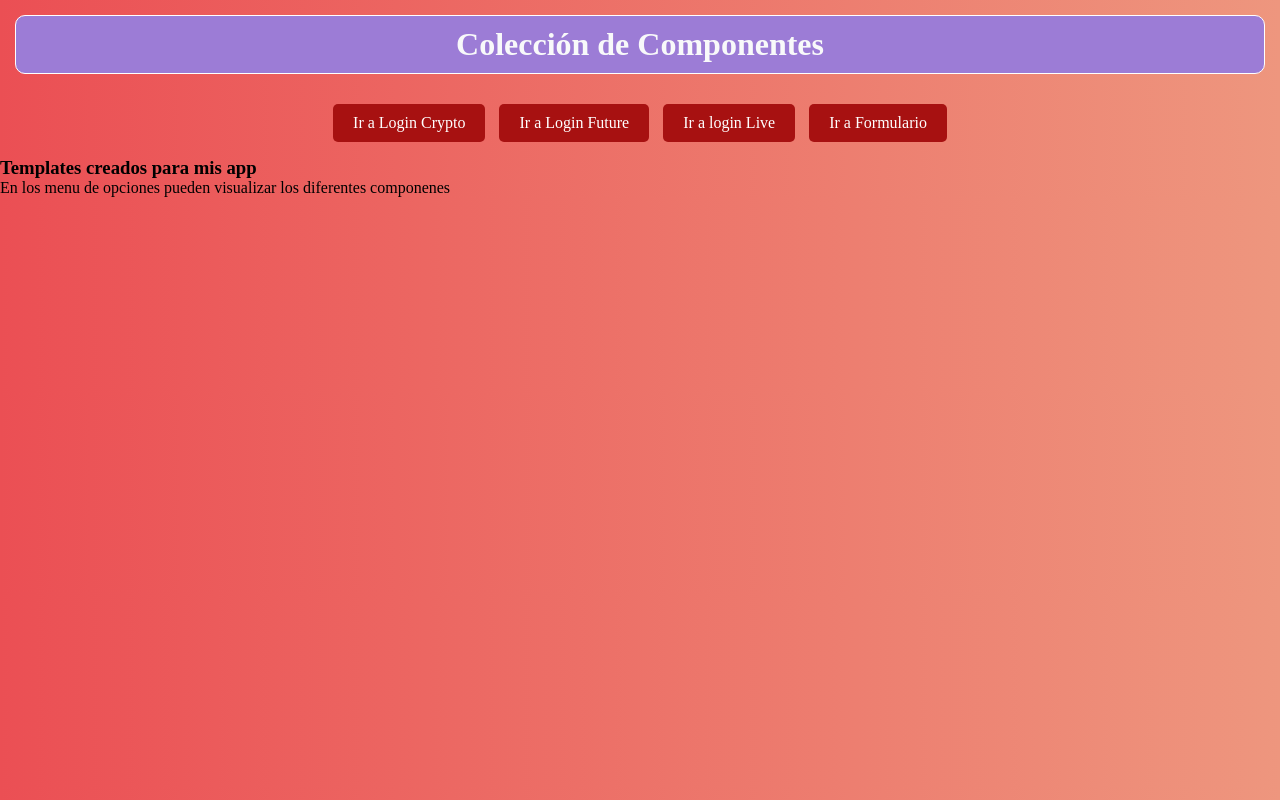
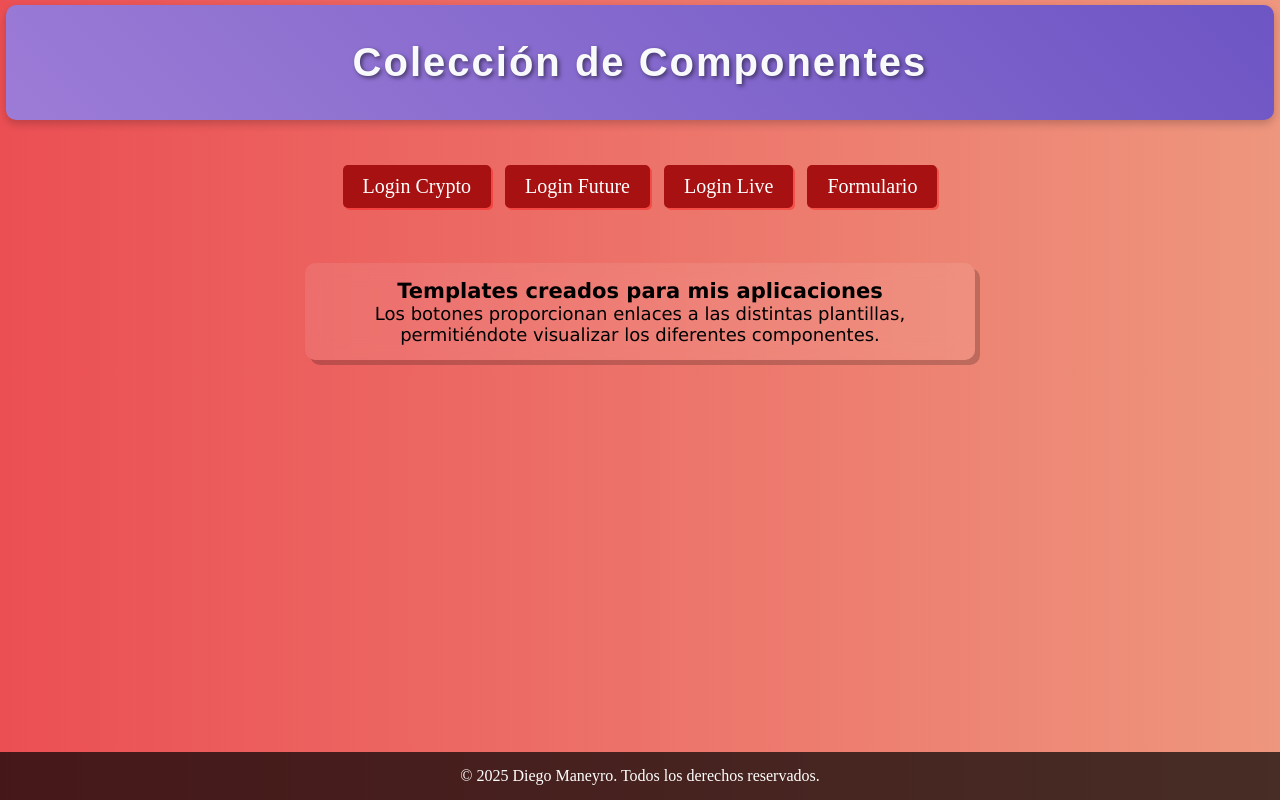
Before and after one commit to diegomaneyro/My-Templates, a Flask app: page / in a window 1280 px wide. Run offline with Flask 3, Linux system fonts and the light colour scheme.

Commit message:
On branch main  Your branch is up to date with 'origin/main'.
 Changes to be committed:
	modified:   app/static/css/style_index.css
	modified:   app/templates/index.html

mejoras en index :
	header
	footer

```diff
--- a/app/static/css/style_index.css
+++ b/app/static/css/style_index.css
@@ -4,24 +4,32 @@
 }
 
 body {
-  background: linear-gradient(
-    to right,
-    #eb4f54,
-    #ee967e
-  ); /* Degradado pastel */
+  background: linear-gradient(to right, #eb4f54, #ee967e);
 }
 
 header {
-  background-color: #9c7cd6; /* Color pastel */
-  padding: 10px;
-  border: 1px solid white;
+  background: linear-gradient(45deg, #9c7cd6, #6d55c4);
+  background-color: #9c7cd6;
+  width: 96%;
+  margin: 5px auto;
+  /* max-width: 100%; */
+  padding: 20px;
+  border-radius: 15px;
+  box-shadow: 0 4px 8px rgba(0, 0, 0, 0.2);
+  display: flex;
+  justify-content: center;
+  align-items: center;
   border-radius: 10px;
-  margin: 15px;
 }
 
 h1 {
+  padding: 15px;
   text-align: center;
-  color: #f8f9fa; /* Color claro */
+  color: #f8f9fa;
+  font-size: 40px;
+  font-family: "Poppins", sans-serif;
+  letter-spacing: 2px;
+  text-shadow: 2px 2px 4px rgba(0, 0, 0, 0.5);
 }
 
 .contenedor {
@@ -29,22 +37,50 @@ h1 {
   justify-content: center;
 }
 
+.subtitulo {
+  width: 50%;
+  text-align: center;
+  padding: 15px;
+  margin: 15px auto;
+  font-size: 18px;
+  border-radius: 10px;
+  border: none;
+  box-shadow: 5px 5px rgba(0, 0, 0, 0.2);
+  background-color: rgba(255, 255, 255, 0.089);
+  backdrop-filter: blur(10px);
+  font-family: "Lucida Sans", "Lucida Sans Regular", "Lucida Grande",
+    "Lucida Sans Unicode", Geneva, Verdana, sans-serif;
+}
+
 nav {
-  padding: 10px;
+  padding: 35px;
 }
 
 nav a {
+  box-shadow: 2px 2px rgba(255, 0, 0, 0.342);
   text-decoration: none;
   display: inline-block;
+  font-size: 20px;
   padding: 10px 20px;
   margin: 5px;
-  background-color: #a71111; /* Color pastel */
-  color: #ffffff; /* Color claro */
+  background-color: #a71111;
+  color: #ffffff;
   border-radius: 5px;
   border: none;
   text-align: center;
 }
 
 nav a:hover {
-  background-color: rgba(255, 0, 0, 0.733); /* Color pastel más claro */
+  background-color: rgba(255, 0, 0, 0.733);
 }
+
+.footer {
+  background-color: rgba(0, 0, 0, 0.7);
+  color: #ffffff;
+  text-align: center;
+  padding: 15px 0;
+  position: fixed;
+  width: 100%;
+  bottom: 0;
+  left: 0;
+}
--- a/app/templates/index.html
+++ b/app/templates/index.html
@@ -12,15 +12,21 @@
     </header>
     <div class="contenedor">
       <nav>
-        <a href="{{ url_for('login_crypto') }}"> Ir a Login Crypto </a>
-        <a href="{{ url_for('login_future') }}"> Ir a Login Future </a>
-        <a href="{{ url_for('login_live') }}"> Ir a login Live</a>
-        <a href="{{ url_for('form') }}">Ir a Formulario</a>
+        <a href="{{ url_for('login_crypto') }}"> Login Crypto </a>
+        <a href="{{ url_for('login_future') }}"> Login Future </a>
+        <a href="{{ url_for('login_live') }}"> Login Live</a>
+        <a href="{{ url_for('form') }}">Formulario</a>
       </nav>
     </div>
-    <h3>Templates creados para mis app</h3>
-    <div>
-      <p>En los menu de opciones pueden visualizar los diferentes componenes</p>
+    <div class="subtitulo">
+      <h3>Templates creados para mis aplicaciones</h3>
+      <p>
+        Los botones proporcionan enlaces a las distintas plantillas,
+        permitiéndote visualizar los diferentes componentes.
+      </p>
     </div>
+    <footer class="footer">
+      <p>&copy; 2025 Diego Maneyro. Todos los derechos reservados.</p>
+    </footer>
   </body>
 </html>
```
